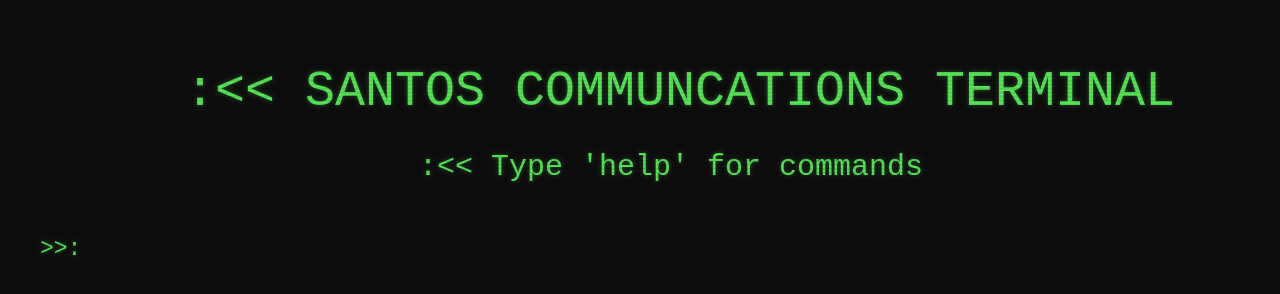
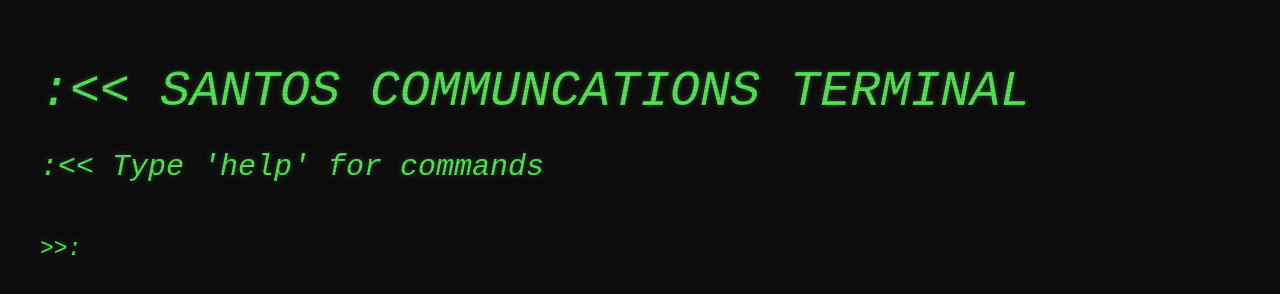
Before and after one commit to nsantos19/nsantos19.github.io, a website with bundled scripts: page index.html in a window 1280 px wide. Built offline with nearby package versions, Linux system fonts and the light colour scheme.

Commit message:
welcome left and italics

```diff
--- a/index.css
+++ b/index.css
@@ -9,7 +9,7 @@
     top:0px;
     left:0px;
     background-color: rgba(0, 0, 0, .95);
-    text-align:center;
+    text-align:left;
 }
 
 /* https://codepen.io/meduzen/pen/zxbwRV */
@@ -74,6 +74,7 @@
     color: rgb(88, 230, 88);
     opacity: 1;
     font-size: 50px;
+    font-style:italic;
   }
   #welcome2{
     padding-top: 1em;
@@ -81,6 +82,7 @@
     color: rgb(88, 230, 88);
     opacity: 1;
     font-size: 30px;
+    font-style: italic;
   }
   #rArea{
     text-align: left;
@@ -89,6 +91,7 @@
     color: rgb(88, 230, 88);
     opacity: 1;
     font-size: 23px;
+    font-style: italic;
   }
 
 #iArea{
@@ -99,6 +102,7 @@
     color: rgb(88, 230, 88);
     opacity: 1;
     font-size: 23px;
+    font-style: italic;
 }
 
 input {
@@ -111,6 +115,7 @@ input {
     color: rgb(88, 230, 88);
     background-color: rgba(0, 0, 0, 0);
     font-size:23px;
+    font-style: italic;
     text-align: left;
     text-shadow: 0 0 5px #2e5730;
 
```
